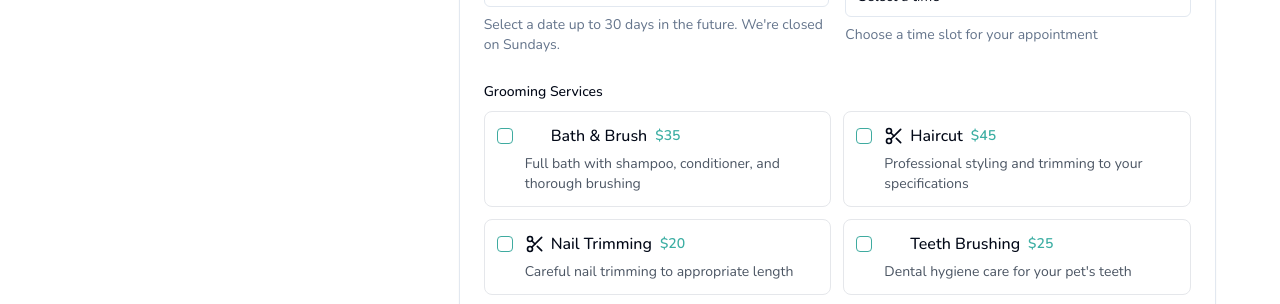
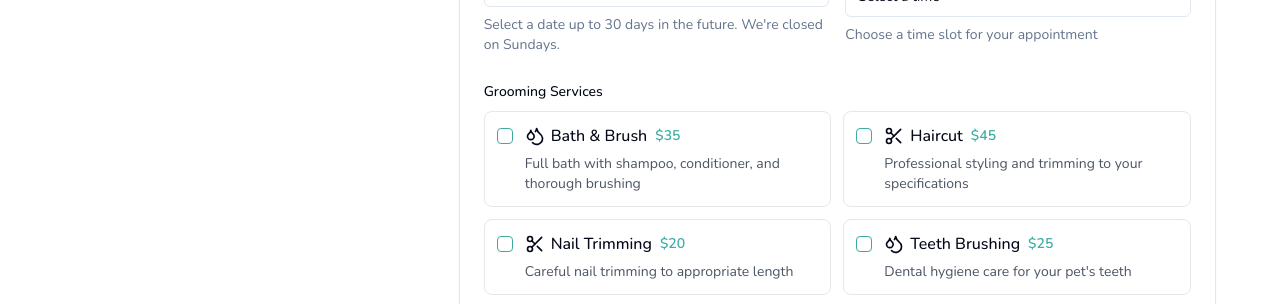
Before and after one commit to Suraj19-cell/pawsome-pet-palace-online, a React (Vite) app: page /grooming in a window 1280 px wide. Shown: the part 880-1184 px from the top of the page. Built offline with nearby package versions, Linux system fonts and the light colour scheme.

Commit message:
Fix: Replace unavailable icon
Replaced the `droplets` icon with the correct `Droplets` icon from `lucide-react` to resolve the build errors.

```diff
--- a/src/components/grooming/ServicesSelection.tsx
+++ b/src/components/grooming/ServicesSelection.tsx
@@ -1,6 +1,6 @@
 
 import { useState } from "react";
-import { Scissors, PawPrint, droplets } from "lucide-react";
+import { Scissors, PawPrint, Droplets } from "lucide-react";
 import { Checkbox } from "@/components/ui/checkbox";
 import { cn } from "@/lib/utils";
 
@@ -16,7 +16,7 @@ const groomingServices: GroomingService[] = [
   {
     id: "bath",
     name: "Bath & Brush",
-    icon: <droplets className="h-5 w-5" />,
+    icon: <Droplets className="h-5 w-5" />,
     description: "Full bath with shampoo, conditioner, and thorough brushing",
     price: 35
   },
@@ -37,7 +37,7 @@ const groomingServices: GroomingService[] = [
   {
     id: "teeth",
     name: "Teeth Brushing",
-    icon: <droplets className="h-5 w-5" />,
+    icon: <Droplets className="h-5 w-5" />,
     description: "Dental hygiene care for your pet's teeth",
     price: 25
   },
```
